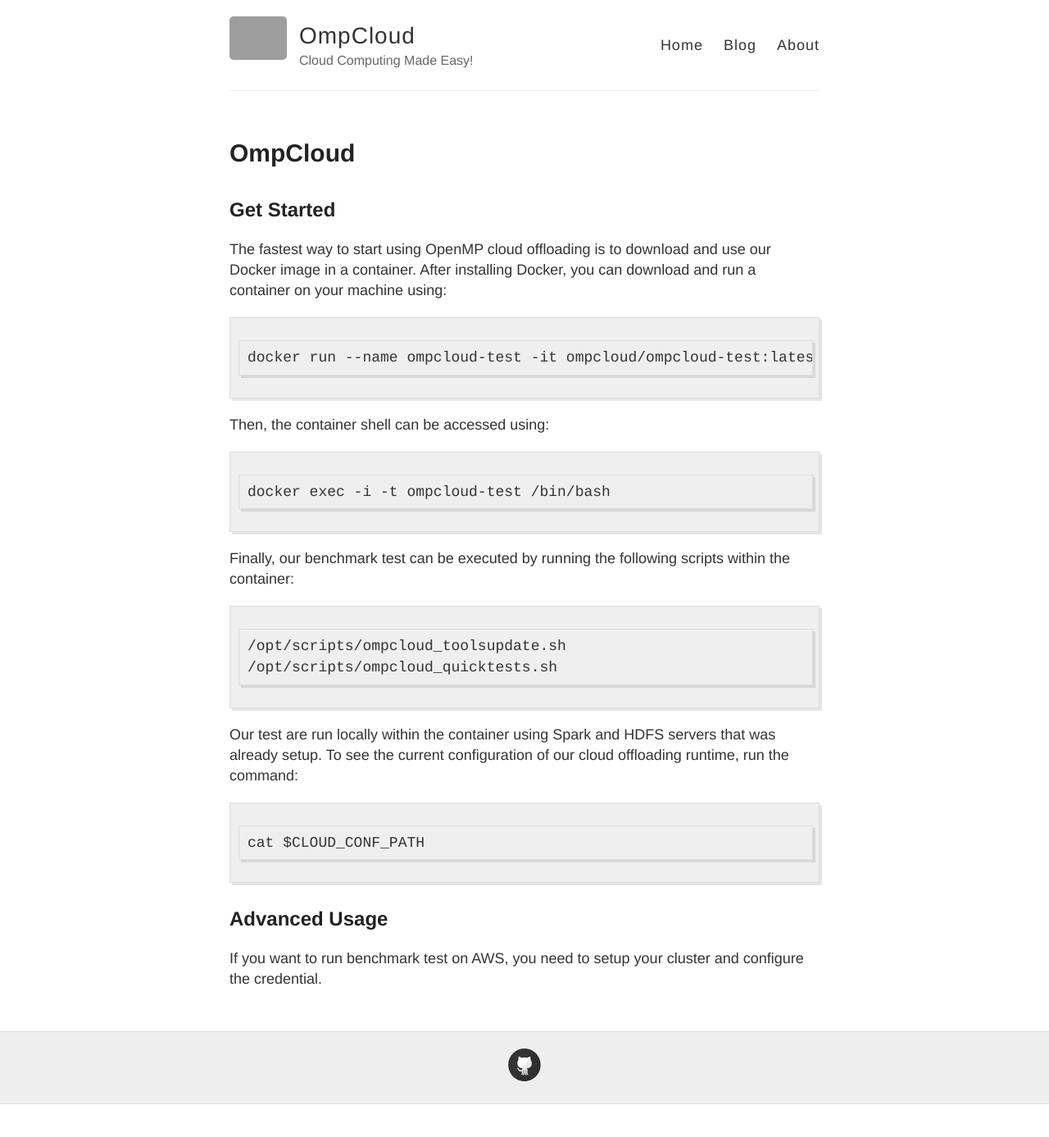
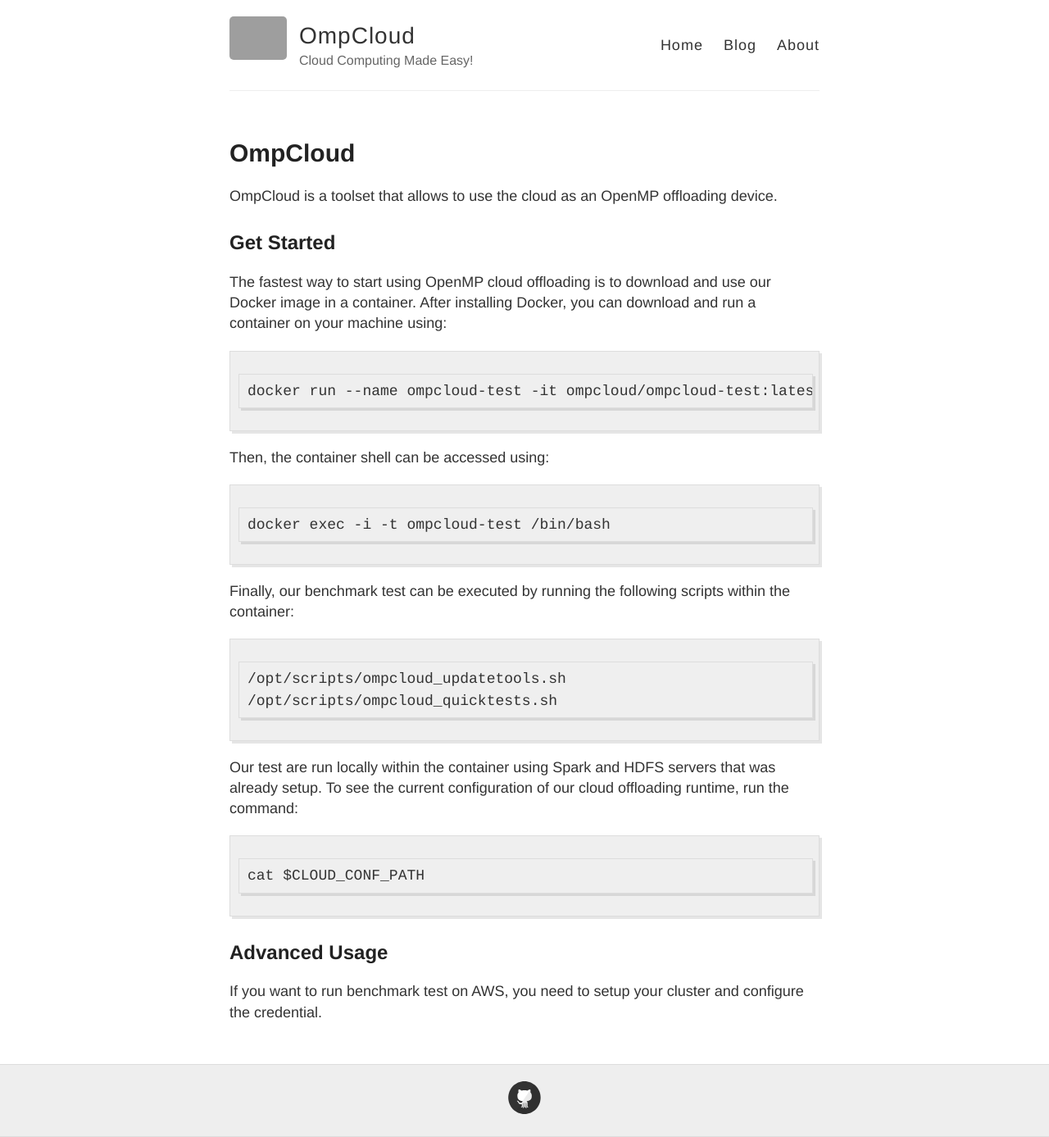
Before and after one commit to ompcloud/ompcloud.github.io, a Jekyll site: the page built from index.md, in a window 1280 px wide. Shown: the whole page at 82% size. Built offline with Jekyll 4.4.1, drawn with Linux system fonts in a browser that asks for light colours; before the commit the page ends 1347 px from its top, so only the background shows below that; grey boxes are pictures that could not be loaded.

Commit message:
complete

````diff
--- a/index.md
+++ b/index.md
@@ -4,7 +4,7 @@ title: OmpCloud
 permalink: /
 ---
 
-
+OmpCloud is a toolset that allows to use the cloud as an OpenMP offloading device.
 
 ## Get Started
 
@@ -24,7 +24,7 @@ docker exec -i -t ompcloud-test /bin/bash
 Finally, our benchmark test can be executed by running the following scripts within the container:
 
 ```
-/opt/scripts/ompcloud_toolsupdate.sh
+/opt/scripts/ompcloud_updatetools.sh
 /opt/scripts/ompcloud_quicktests.sh
 ```
 
````
Also changed, not shown: about.md (+1 -0 lines).
